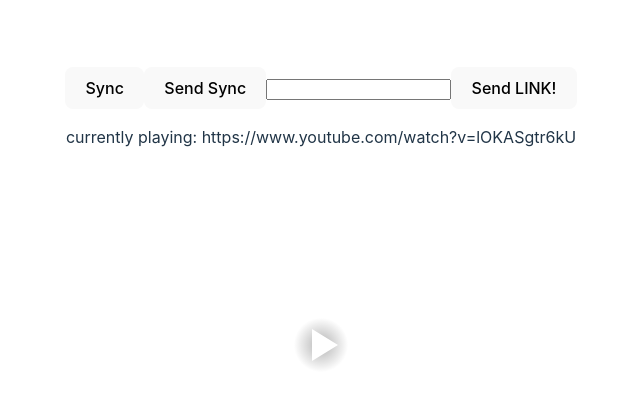
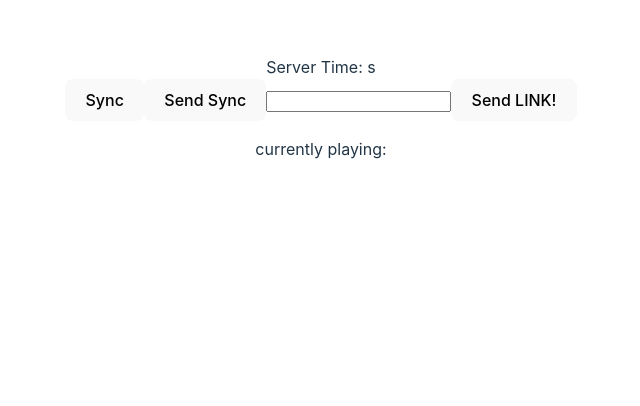
Before and after one commit to porezzz/MovieNight-test, a React (Vite) app in the folder client/: page / in a window 1280 px wide. Shown: the part 104-510 px from the top of the page, without its empty margins (319-959 px from the left). Built offline with nearby package versions, Linux system fonts and the light colour scheme; no server answers.

Commit message:
saving so if i break something i can undo

```diff
--- a/client/src/App.jsx
+++ b/client/src/App.jsx
@@ -7,13 +7,13 @@ function App() {
   const playerRef = useRef();
   const syncButton = useRef();
   const sendSyncButton = useRef();
+  const serverTimeDiv = useRef();
 
   let LocalCurrentTime;
   let ServerCurrentTime;
 
   useEffect(() => {
     syncButton.current.addEventListener("click", () => {
-      console.log(ServerCurrentTime);
       playerRef.current.seekTo(ServerCurrentTime);
       syncButton.current.disabled = true;
       setTimeout(() => {
@@ -31,15 +31,15 @@ function App() {
       setIsPlaying(data);
     });
     socket.on("currentTime", (data) => {
+      console.log(serverTimeDiv);
+      serverTimeDiv.current.innerText = `Server Time: ${Math.floor(data)}s`;
       ServerCurrentTime = data;
       console.log(`${data} sekundy | server`);
     });
   }, []);
   const [url, setUrl] = useState("");
   // const [updatedURL, setupdatedURL] = useState(url);
-  const [updatedURL, setupdatedURL] = useState(
-    "https://www.youtube.com/watch?v=lOKASgtr6kU"
-  );
+  const [updatedURL, setupdatedURL] = useState("");
 
   const handleChange = (e) => {
     setUrl(e.target.value);
@@ -79,8 +79,11 @@ function App() {
   };
   return (
     <>
+      <div ref={serverTimeDiv}>Server Time: s</div>
       <button ref={syncButton}>Sync</button>
-      <button ref={sendSyncButton} onClick={sendCurrentTime}>Send Sync</button>
+      <button ref={sendSyncButton} onClick={sendCurrentTime}>
+        Send Sync
+      </button>
       <input type="text" onChange={handleChange} value={url} />
       <button onClick={handleClick}>Send LINK!</button>
       <p>currently playing: {updatedURL}</p>
```
Also changed, not shown: 30 other files (tests, documents, lock files or other folders).
